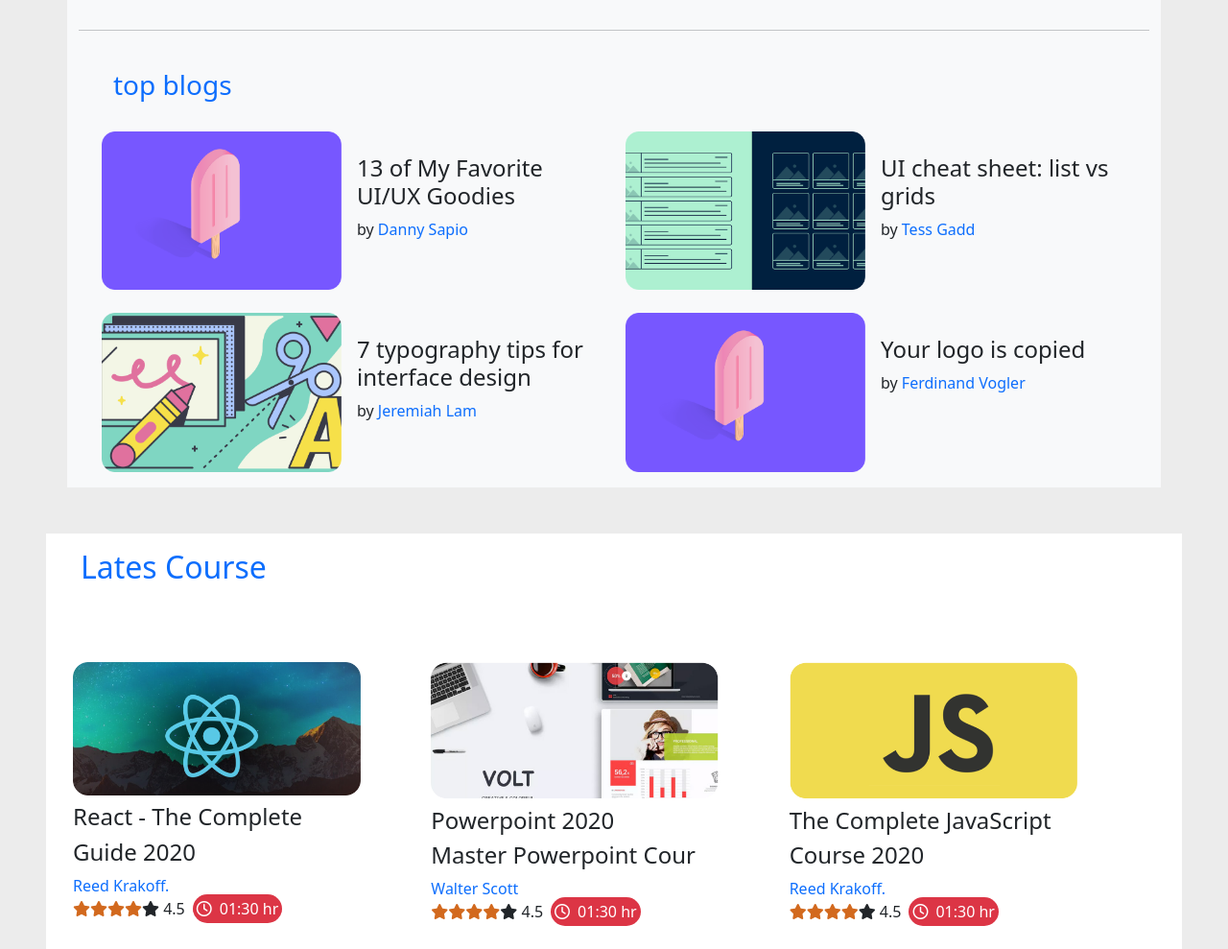
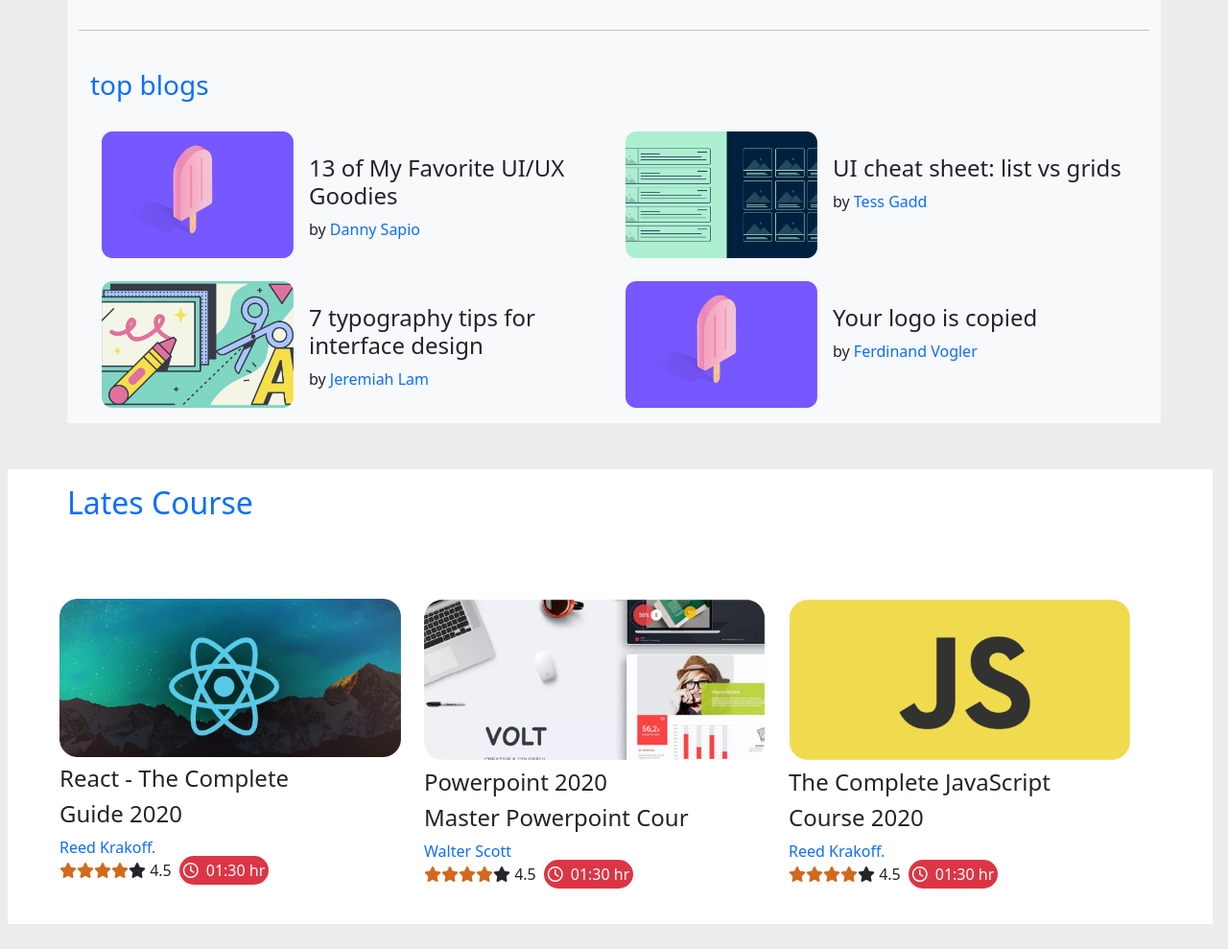
Before and after one commit to pranab56/leader-board-bootstrap, a plain HTML site: page index.html in a window 1280 px wide. Shown: the part 320-1309 px from the top of the page at 96% size. After the commit the page ends 1283 px from the top, so only its background shows below. Drawn offline with Linux system fonts and the light colour scheme.

Commit message:
responsive

```diff
--- a/index.html
+++ b/index.html
@@ -73,10 +73,10 @@
         <hr>
     </div>
         <div class="container ">
-            <h3 class="text-primary ms-4 pb-4 pt-4">top blogs</h3>
+            <h3 class="text-primary me-5  pb-4 pt-4">top blogs</h3>
             <div class="row ms-0 ps-0 me-0 gy-4 ">
                 <div class="col-lg-6 col-xl-6 col-xxl-6 d-flex">
-                    <img width="250px" src="blogs/blog-1.png" alt="">
+                    <img width="200px" src="blogs/blog-1.png" alt="">
                     <div class="ms-3 mt-4">
                     <h4>13 of My Favorite
                         UI/UX Goodies
@@ -85,7 +85,7 @@
                     </div>
                 </div>
                 <div class="col-lg-6 col-xl-6 col-xxl-6 d-flex">
-                    <img width="250px" src="blogs/blog-2.png" alt="">
+                    <img width="200px" src="blogs/blog-2.png" alt="">
                     <div class="ms-3 mt-4">
                     <h4>UI cheat sheet:
                         list vs grids
@@ -94,7 +94,7 @@
                     </div>
                 </div>
                 <div class="col-lg-6 col-xl-6 col-xxl-6 d-flex">
-                    <img width="250px" src="blogs/blog-3.png" alt="">
+                    <img width="200px" src="blogs/blog-3.png" alt="">
                     <div class="ms-3 mt-4">
                     <h4>7 typography tips
                         for interface design
@@ -104,7 +104,7 @@
                     </div>
                 </div>
                 <div class="col-md-6 col-lg-6 col-xl-6 col-xxl-6 d-flex">
-                    <img width="250px" src="blogs/blog-1.png" alt="">
+                    <img width="200px" src="blogs/blog-1.png" alt="">
                     <div class="ms-3 mt-4">
                     <h4>Your logo is
                         copied
@@ -119,12 +119,12 @@
     </section>
 
 
-    <section class=" p-3  ms-5 me-5 ms-0 mt-5 bg-white pe-5">
+    <section class=" p-3  ms-2 me-3 ms-0 mt-5 bg-white pe-5">
         <div class="container">
         <h2 class="text-primary ms-2 pb-5">Lates Course</h2>
         <div class="row">
             <div class="col-12 col-md-6 col-lg-4 col-xl-4 col-xxl-4 pb-4 pt-4">
-                <img width="300px" src="courses/course-1.png" alt="">
+                <img class="img-fluid" src="courses/course-1.png" alt="">
                 <h4 class="pt-2">React - The Complete</h4>
                 <h4> Guide 2020</h4>
                     <a style="text-decoration: none;" href="">Reed Krakoff.</a><br>
@@ -134,7 +134,7 @@
                <span class="pe-2">4.5</span><span class="rounded-pill bg-danger text-white p-1"><i class="far fa-clock pe-2 "></i>01:30 hr</span>
             </div>
             <div class="col-12 col-md-6 col-lg-4 col-xl-4 col-xxl-4 pb-4 pt-4">
-                <img width="300px" src="courses/course-2.png" alt="">
+                <img class="img-fluid" src="courses/course-2.png" alt="">
                 <h4 class="pt-2">Powerpoint 2020 </h4>
                 <h4>Master Powerpoint Cour</h4>
                     <a style="text-decoration: none;" href="">Walter Scott</a><br>
@@ -144,7 +144,7 @@
                <span class="pe-2">4.5</span><span class="rounded-pill bg-danger text-white p-1"><i class="far fa-clock pe-2"></i>01:30 hr</span>
             </div>
             <div class="col-12 col-md-6 col-lg-4 col-xl-4 col-xxl-4 pb-4 pt-4">
-                <img width="300px" src="courses/course-3.png" alt="">
+                <img class="img-fluid" src="courses/course-3.png" alt="">
                 <h4 class="pt-2">The Complete JavaScript </h4>
                 <h4>Course 2020</h4>
                     <a style="text-decoration: none;" href="">Reed Krakoff.</a><br>
```
